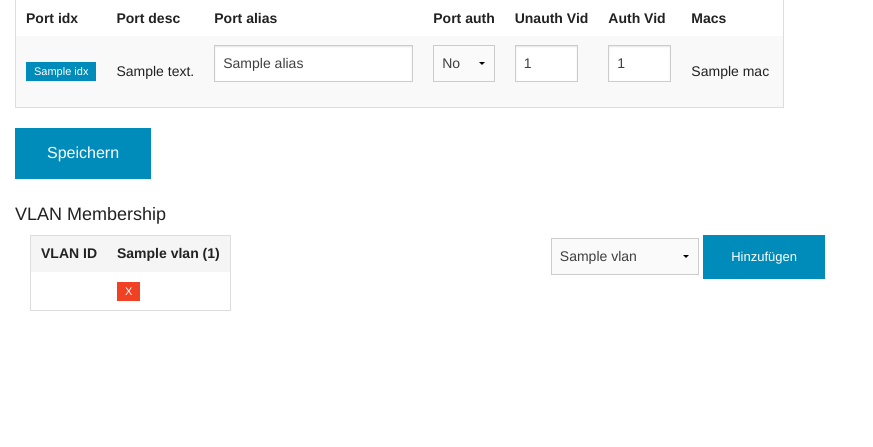
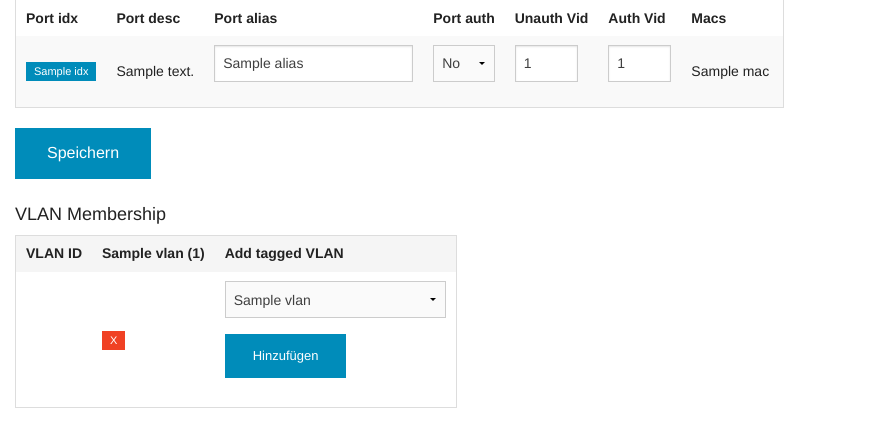
Before and after one commit to jkur/snmp-manager, a Python web app: template app/frontend/templates/port.html in a window 1280 px wide. Shown: the part 157-604 px from the top of the page, without its empty margins (0-873 px from the left). Run offline with Jinja, Linux system fonts and the light colour scheme; the template is opened without the code that fills it: most values are stand-ins (such as "Sample title", 1, 10 or a date in 2020).

Commit message:
port detail html cleanup

```diff
--- a/app/frontend/templates/port.html
+++ b/app/frontend/templates/port.html
@@ -66,7 +66,6 @@
       <!-- Port membership -->
       <h5>VLAN Membership</h5>
       {% set vlans = device.vlans() %}
-      <div class="large-5 columns">
       <table>
         <thead>
           <tr>
@@ -74,6 +73,7 @@
             {%- for vlan_id in vlan_membership %}
               <th>{{ vlans.get_vlan(vlan_id.0).name() }} ({{ vlan_id.0 }})</th>
             {%- endfor %}
+            <th>Add tagged VLAN</th>
           </tr>
         </thead>
         <tr>
@@ -93,21 +93,18 @@
             </form>
             </td>
           {%- endfor %}
-
-        </tr>
-      </table>
-      </div>
-      <div class="large-5 columns">
+          <td>
           <form action="/port/{{device.hostname}}/{{port.idx()}}/add/vlan" method="POST">
-          <select name="vlan" style="width:20ex;">
+            <select name="vlan">
               {% for vlan in vlans %}
                 <option value={{ vlan.vid() }}>{{ vlan.name() }}</option>
               {% endfor %}
             </select>
             <button class="small" type="submit">Hinzufügen</button>
           </form>
-      </div>
-      <div class="large-2 columns">
+          </td>
+        </tr>
+      </table>
     </div>
   </div>
 
```
Lines whose indentation alone changed are shown as unchanged.
